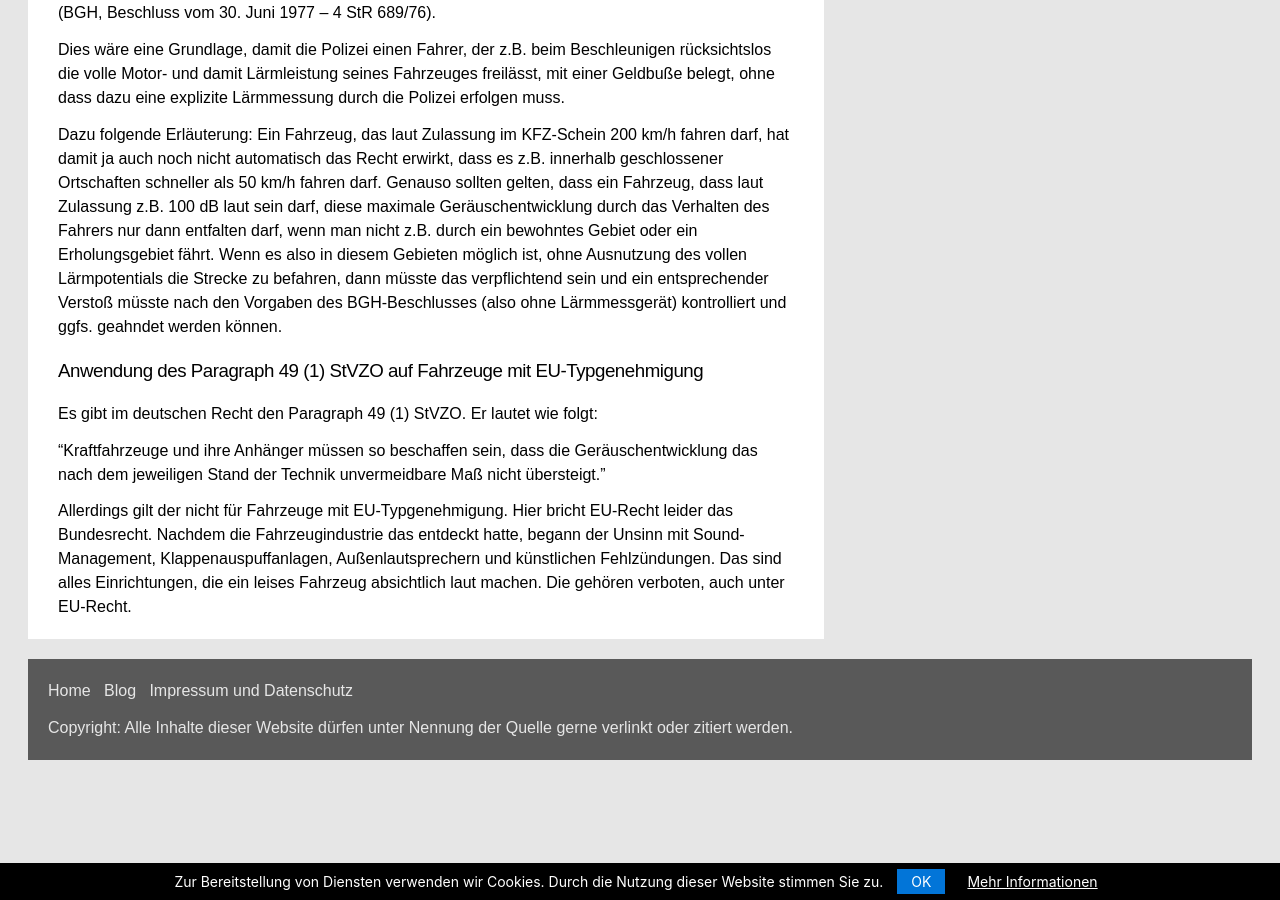
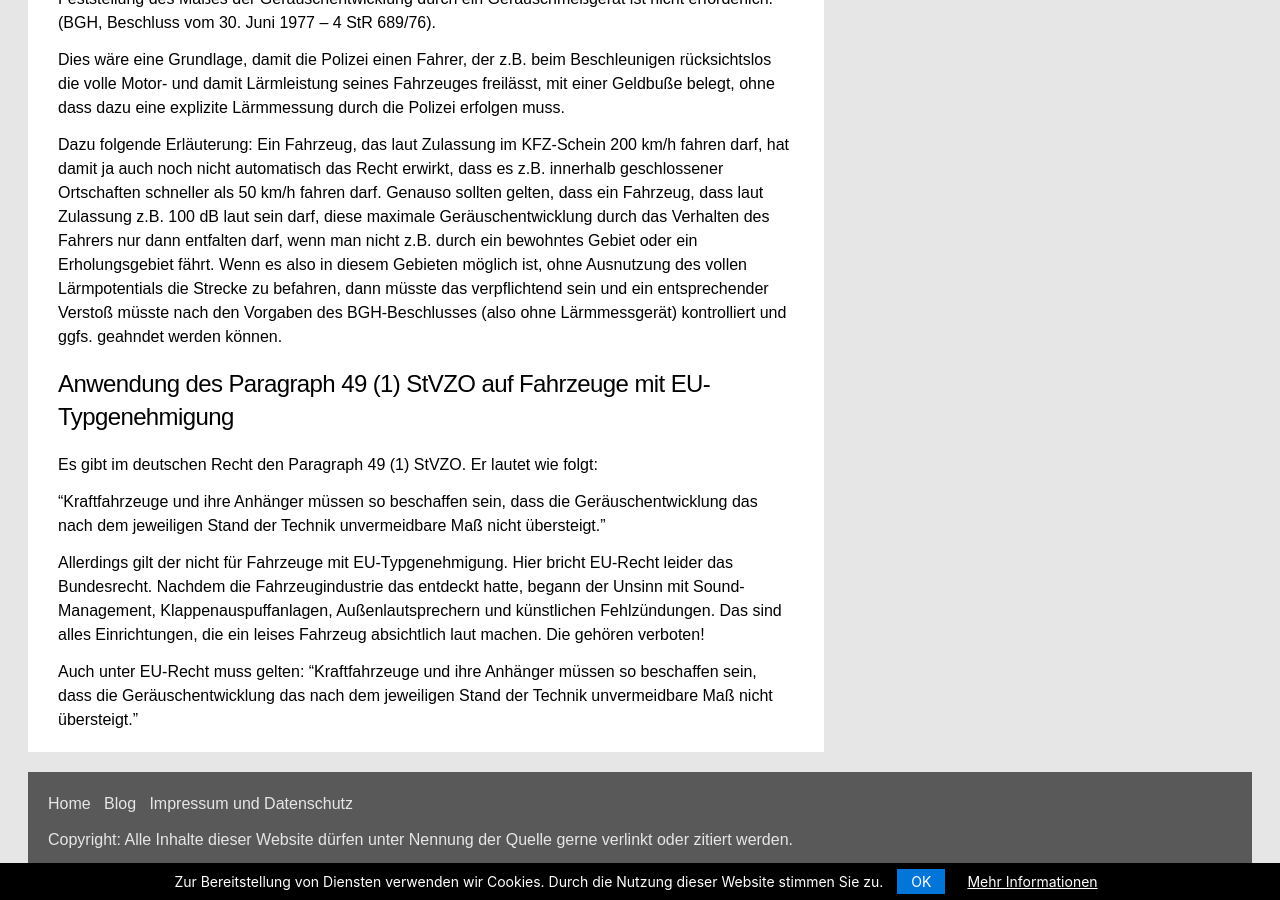
Before and after one commit to rettet-die-stille/rettet-die-stille.github.io, a Jekyll site: the page built from _posts/2020-08-03-was-gegen-motorradlaerm-helfen-wuerde-und-was-nicht.md, in a window 1280 px wide and 900 px high, scrolled down 2447 px. Built offline with Jekyll 4.4.1, drawn with Linux system fonts in a browser that asks for light colours; some of the changed text lies outside the part shown.

Commit message:
Update 2020-08-03-was-gegen-motorradlaerm-helfen-wuerde-und-was-nicht.md

```diff
--- a/_posts/2020-08-03-was-gegen-motorradlaerm-helfen-wuerde-und-was-nicht.md
+++ b/_posts/2020-08-03-was-gegen-motorradlaerm-helfen-wuerde-und-was-nicht.md
@@ -34,7 +34,7 @@ Man würde festlegen, dass alle Fahrzeuge (übrigens Motorräder und Sportwagen
 * Die Regelung scheint konform mit EU-Gesetzen zu sein. Schließlich ist Österreich in der EU und bislang hat keiner argumentiert, die Tiroler Regelung verstoße gegen EU-Recht.
 * Die 80-90 % Biker, die heute schon leise fahren, werden diese Regelung gerne unterstützen. Ergo: die 10 bis 20% extralauten Radau-Fahrer stehen plötzlich alleine auf dem Feld.
 
-### Konsequente Anwendung des Paragraphen 1 der STVO.
+## Konsequente Anwendung des Paragraphen 1 der STVO.
 
 Neben den zulassungsbedingten Lärmschutzvorschriften gibt es in Deutschland auch noch verhaltensbezogene Vorschriften, z.B. den Paragraphen 1 (2) der StVO, der wie folgt lautet:
 
@@ -46,10 +46,12 @@ Dies wäre eine Grundlage, damit die Polizei einen Fahrer, der z.B. beim Beschle
 
 Dazu folgende Erläuterung: Ein Fahrzeug, das laut Zulassung im KFZ-Schein 200 km/h fahren darf, hat damit ja auch noch nicht automatisch das Recht erwirkt, dass es z.B. innerhalb geschlossener Ortschaften schneller als 50 km/h fahren darf. Genauso sollten gelten, dass ein Fahrzeug, dass laut Zulassung z.B. 100 dB laut sein darf, diese maximale Geräuschentwicklung durch das Verhalten des Fahrers nur dann entfalten darf, wenn man nicht z.B. durch ein bewohntes Gebiet oder ein Erholungsgebiet fährt. Wenn es also in diesem Gebieten möglich ist, ohne Ausnutzung des vollen Lärmpotentials die Strecke zu befahren, dann müsste das verpflichtend sein und ein entsprechender Verstoß müsste nach den Vorgaben des BGH-Beschlusses (also ohne Lärmmessgerät) kontrolliert und ggfs. geahndet werden können.
 
-### Anwendung des Paragraph 49 (1) StVZO auf Fahrzeuge mit EU-Typgenehmigung
+## Anwendung des Paragraph 49 (1) StVZO auf Fahrzeuge mit EU-Typgenehmigung
 
 Es gibt im deutschen Recht den Paragraph 49 (1) StVZO. Er lautet wie folgt:
 
 "Kraftfahrzeuge und ihre Anhänger müssen so beschaffen sein, dass die Geräuschentwicklung das nach dem jeweiligen Stand der Technik unvermeidbare Maß nicht übersteigt."
 
-Allerdings gilt der nicht für Fahrzeuge mit EU-Typgenehmigung. Hier bricht EU-Recht leider das Bundesrecht. Nachdem die Fahrzeugindustrie das entdeckt hatte, begann der Unsinn mit Sound-Management, Klappenauspuffanlagen, Außenlautsprechern und künstlichen Fehlzündungen. Das sind alles Einrichtungen, die ein leises Fahrzeug absichtlich laut machen. Die gehören verboten, auch unter EU-Recht.
+Allerdings gilt der nicht für Fahrzeuge mit EU-Typgenehmigung. Hier bricht EU-Recht leider das Bundesrecht. Nachdem die Fahrzeugindustrie das entdeckt hatte, begann der Unsinn mit Sound-Management, Klappenauspuffanlagen, Außenlautsprechern und künstlichen Fehlzündungen. Das sind alles Einrichtungen, die ein leises Fahrzeug absichtlich laut machen. Die gehören verboten!
+
+Auch unter EU-Recht muss gelten: "Kraftfahrzeuge und ihre Anhänger müssen so beschaffen sein, dass die Geräuschentwicklung das nach dem jeweiligen Stand der Technik unvermeidbare Maß nicht übersteigt."
```
Also changed, not shown: other parts of _posts/2020-08-03-was-gegen-motorradlaerm-helfen-wuerde-und-was-nicht.md (+1 -1 lines).
